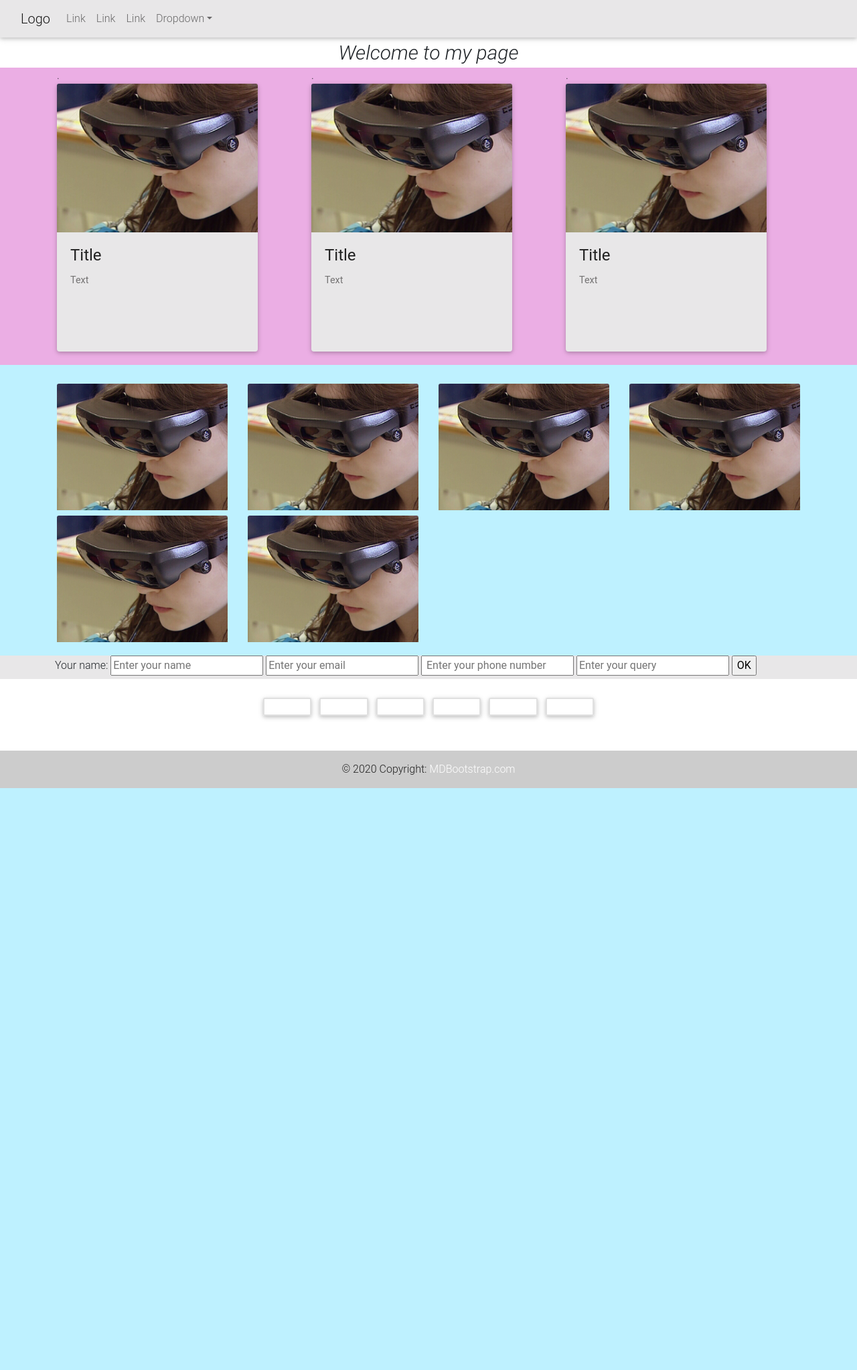
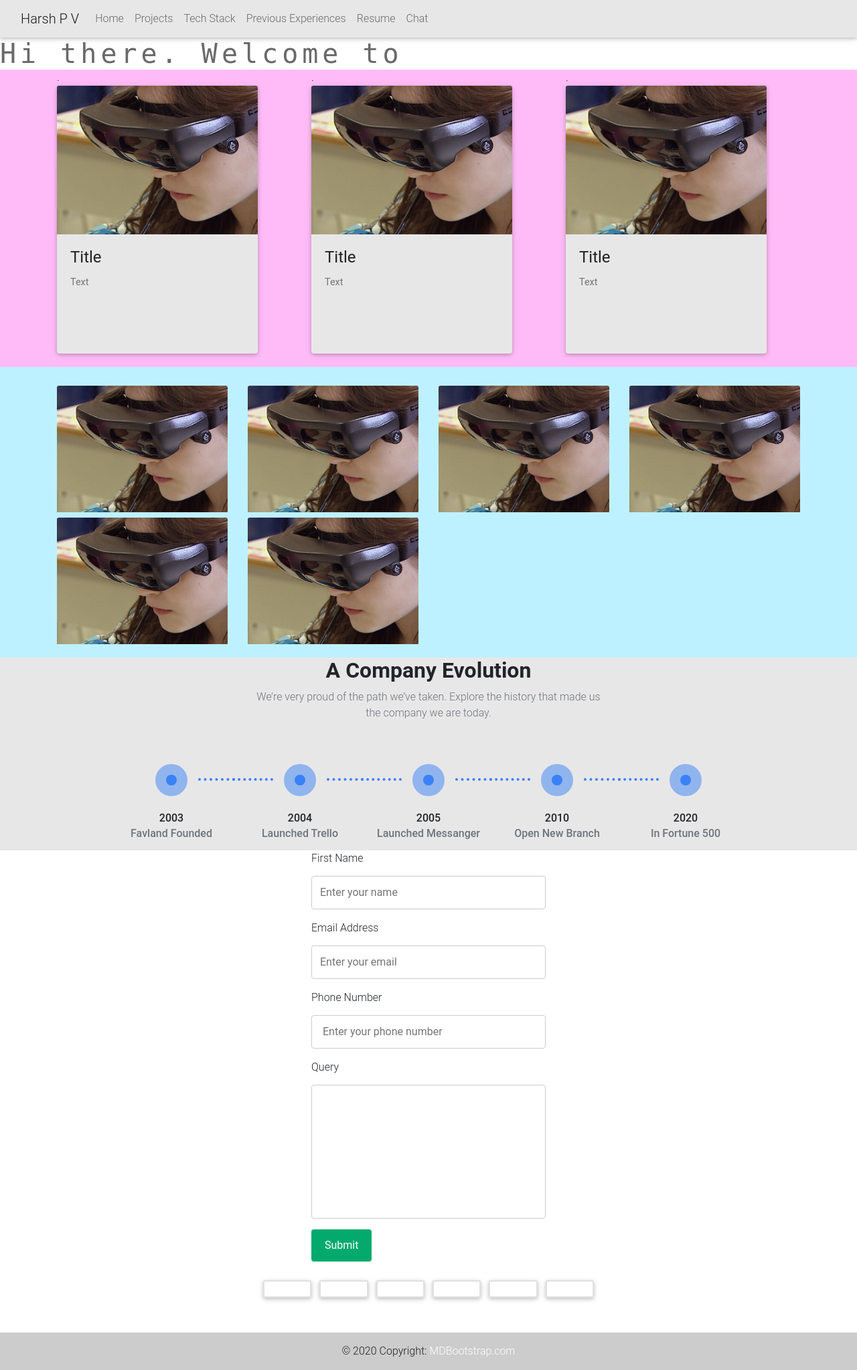
Before and after one commit to harshpv07/Portfolio, a Django app: page / in a window 1280 px wide. Shown: the whole page at 67% size. Before the commit the page ends 1177 px from the top, so only its background shows below. Run offline with Django 4.2, Linux system fonts and the light colour scheme; some libraries are stand-ins or nearby versions.

Commit message:
Done with basic components

```diff
--- a/mysite/core/admin.py
+++ b/mysite/core/admin.py
@@ -2,6 +2,9 @@
 
 # Register your models here.
 
-from .models import ContactModel
+from .models import ContactModel, ProjectModel, StackModel, WorkModel
 
 admin.site.register(ContactModel) #Register the model to appear in the admin page
+admin.site.register(ProjectModel)
+admin.site.register(StackModel)
+admin.site.register(WorkModel)
--- /dev/null
+++ b/mysite/core/static/css/contact_form.css
@@ -0,0 +1,31 @@
+input[type=text], select, textarea {
+    width: 100%; /* Full width */
+    padding: 12px; /* Some padding */
+    border: 1px solid #ccc; /* Gray border */
+    border-radius: 4px; /* Rounded borders */
+    box-sizing: border-box; /* Make sure that padding and width stays in place */
+    margin-top: 6px; /* Add a top margin */
+    margin-bottom: 16px; /* Bottom margin */
+    resize: vertical /* Allow the user to vertically resize the textarea (not horizontally) */
+  }
+
+  /* Style the submit button with a specific background color etc */
+  input[type=submit] {
+    background-color: #04AA6D;
+    color: white;
+    padding: 12px 20px;
+    border: none;
+    border-radius: 4px;
+    cursor: pointer;
+  }
+
+  /* When moving the mouse over the submit button, add a darker green color */
+  input[type=submit]:hover {
+    background-color: #45a049;
+  }
+
+  /* Add a background color and some padding around the form */
+  .container_contact {
+    border-radius: 5px;
+    background-color: #f2f2f2;
+  }
--- /dev/null
+++ b/mysite/core/static/css/timeline.css
@@ -0,0 +1,61 @@
+
+.timeline-steps {
+    display: flex;
+    justify-content: center;
+    flex-wrap: wrap
+}
+
+.timeline-steps .timeline-step {
+    align-items: center;
+    display: flex;
+    flex-direction: column;
+    position: relative;
+    margin: 1rem
+}
+
+@media (min-width:768px) {
+    .timeline-steps .timeline-step:not(:last-child):after {
+        content: "";
+        display: block;
+        border-top: .25rem dotted #3b82f6;
+        width: 3.46rem;
+        position: absolute;
+        left: 7.5rem;
+        top: .3125rem
+    }
+    .timeline-steps .timeline-step:not(:first-child):before {
+        content: "";
+        display: block;
+        border-top: .25rem dotted #3b82f6;
+        width: 3.8125rem;
+        position: absolute;
+        right: 7.5rem;
+        top: .3125rem
+    }
+}
+
+.timeline-steps .timeline-content {
+    width: 10rem;
+    text-align: center
+}
+
+.timeline-steps .timeline-content .inner-circle {
+    border-radius: 1.5rem;
+    height: 1rem;
+    width: 1rem;
+    display: inline-flex;
+    align-items: center;
+    justify-content: center;
+    background-color: #3b82f6
+}
+
+.timeline-steps .timeline-content .inner-circle:before {
+    content: "";
+    background-color: #3b82f6;
+    display: inline-block;
+    height: 3rem;
+    width: 3rem;
+    min-width: 3rem;
+    border-radius: 6.25rem;
+    opacity: .5
+}
--- /dev/null
+++ b/mysite/core/static/css/typewriting.css
@@ -0,0 +1,30 @@
+/* GLOBAL STYLES */
+body {
+    background: #ffffff;
+  }
+
+  /* DEMO-SPECIFIC STYLES */
+  .typewriter h1 {
+    color: #696969;
+    font-family: monospace;
+    overflow: hidden; /* Ensures the content is not revealed until the animation */
+    border-right: .15em solid rgb(0, 0, 0); /* The typwriter cursor */
+    white-space: nowrap; /* Keeps the content on a single line */
+    margin: 0 auto; /* Gives that scrolling effect as the typing happens */
+    letter-spacing: .15em; /* Adjust as needed */
+    animation:
+      typing 3.5s steps(30, end),
+      blink-caret .5s step-end infinite;
+  }
+
+  /* The typing effect */
+  @keyframes typing {
+    from { width: 0 }
+    to { width: 100% }
+  }
+
+  /* The typewriter cursor effect */
+  @keyframes blink-caret {
+    from, to { border-color: transparent }
+    50% { border-color: rgb(0, 0, 0) }
+  }
--- a/mysite/core/templates/core/base.html
+++ b/mysite/core/templates/core/base.html
@@ -3,10 +3,8 @@
     <head>
         <title> {%block title%} {%endblock%} | portfolio project</title>
         <meta charset="utf-8">
-        <meta name="viewport" content="width=device-width, initial-scale=1">
         <link href="https://cdn.jsdelivr.net/npm/bootstrap@5.2.3/dist/css/bootstrap.min.css" rel="stylesheet">
         <script src="https://cdn.jsdelivr.net/npm/bootstrap@5.2.3/dist/js/bootstrap.bundle.min.js"></script>
-        <meta name="viewport" content="width=device-width, initial-scale=1.0">
         <link rel="stylesheet" href="https://stackpath.bootstrapcdn.com/bootstrap/4.5.0/css/bootstrap.min.css">
         <link rel="stylesheet" href="https://cdnjs.cloudflare.com/ajax/libs/mdbootstrap/4.19.1/css/mdb.min.css" integrity="sha512-MDBkWg2Ck6Zgt2B8WvMzvlvNTY2WbunYbAvaOdM5+29fougl26YBhlmNJqX89unlnhqJIKhST1jbtSjUvGjn6Q==" crossorigin="anonymous" referrerpolicy="no-referrer" />
 
@@ -15,29 +13,31 @@
         {% block navbar %}
             <nav class="navbar navbar-expand-sm" style = "background-color: #E8E7E8;">
             <div class="container-fluid">
-                <a class="navbar-brand" href="#" >Logo</a>
+                <a class="navbar-brand" href="#" >Harsh P V</a>
                 <button class="navbar-toggler" type="button" data-bs-toggle="collapse" data-bs-target="#collapsibleNavbar">
                 <span class="navbar-toggler-icon"></span>
                 </button>
                 <div class="collapse navbar-collapse" id="collapsibleNavbar">
                 <ul class="navbar-nav">
                     <li class="nav-item">
-                    <a class="nav-link" href="#">Link</a>
+                    <a class="nav-link" href="#">Home</a>
                     </li>
                     <li class="nav-item">
-                    <a class="nav-link" href="#">Link</a>
+                    <a class="nav-link" href="#">Projects</a>
                     </li>
                     <li class="nav-item">
-                    <a class="nav-link" href="#">Link</a>
+                    <a class="nav-link" href="#">Tech Stack</a>
                     </li>
-                    <li class="nav-item dropdown">
-                    <a class="nav-link dropdown-toggle" href="#" role="button" data-bs-toggle="dropdown">Dropdown</a>
-                    <ul class="dropdown-menu">
-                        <li><a class="dropdown-item" href="#">Link</a></li>
-                        <li><a class="dropdown-item" href="#">Another link</a></li>
-                        <li><a class="dropdown-item" href="#">A third link</a></li>
-                    </ul>
+                    <li class="nav-item">
+                      <a class="nav-link" href="#">Previous Experiences</a>
                     </li>
+                    <li class="nav-item">
+                      <a class="nav-link" href="#">Resume</a>
+                    </li>
+                    <li class="nav-item">
+                      <a class="nav-link" href="#">Chat</a>
+                    </li>
+
                 </ul>
                 </div>
             </div>
--- a/mysite/core/templates/core/index.html
+++ b/mysite/core/templates/core/index.html
@@ -6,18 +6,44 @@
 
 {% block content %}
 
-<div class="section" id = "intro">
+<link rel="stylesheet" href="{% static '/css/typewriting.css' %}">
+<link rel="stylesheet" href="{% static '/css/timeline.css' %}">
+<link rel="stylesheet" href="{% static '/css/contact_form.css' %}">
+
+<script>
+  // Get the video
+  var video = document.getElementById("myVideo");
+
+  // Get the button
+  var btn = document.getElementById("myBtn");
+
+  // Pause and play the video, and change the button text
+  function myFunction() {
+    if (video.paused) {
+      video.play();
+      btn.innerHTML = "Pause";
+    } else {
+      video.pause();
+      btn.innerHTML = "Play";
+    }
+  }
+</script>
+
+
+<div class="section" id = "intro" style = "width : 100%">
   <div class="row">
-    <div class="text-center">
-      <i class="fa fa-align-center" aria-hidden="true" style = "font-size: 30px">Welcome to my page </i>
+    <div class="col-lg-6">
+      <div class="typewriter">
+        <h1>Hi there. Welcome to my webpage !! </h1>
+      </div>
     </div>
   </div>
 </div>
 
 
-<div class = "section" style = "background-color:#EBAEE4; padding-bottom : 20px;" id = "projects">
+<div class = "section" style = "background-color:#ffbbf7; padding-bottom : 20px;" id = "projects">
   <div class = "container" >
-    <div class="row justify-content-center">
+    <div class="row">
       <div class="col-lg-4 ">
         .<div class="card text-dark"  style = "background-color : #E8E7E8;width : 300px ; height : 400px;">
           <img class="card-img-top" src = "{% static './images/Blind.jpg' %}" alt="Card image" style="width:100%">
@@ -48,7 +74,6 @@
 
 
     </div>
-
   </div>
 </div>
 
@@ -78,21 +103,91 @@
   </div>
 </div>
 
+
+
+
 <div class="section" style = "background-color: #E8E7E8;">
   <div class="container">
     <div class="row">
       <div class="col-12-lg">
-        <form action="/" method="POST">
-          {% csrf_token %}
-          <label for="nn">Your name: </label>
-          <input id="your_name" type="text" name="your_name" value="" placeholder="Enter your name">
-          <input id="your_email" type="text" name="your_email" value="" placeholder = "Enter your email">
-          <input id="your_phone" type="text" name="your_phone" value="" placeholder=" Enter your phone number">
-          <input id="your_query" type="text" name="your_query" value="" placeholder="Enter your query">
-          <input type="submit" value="OK">
-      </form>
+          <div class="container">
+            <div class="row text-center justify-content-center mb-5">
+                <div class="col-xl-6 col-lg-8">
+                    <h2 class="font-weight-bold">A Company Evolution</h2>
+                    <p class="text-muted">We’re very proud of the path we’ve taken. Explore the history that made us the company we are today.</p>
+                </div>
+            </div>
+
+            <div class="row">
+                <div class="col">
+                    <div class="timeline-steps aos-init aos-animate" data-aos="fade-up">
+                        <div class="timeline-step">
+                            <div class="timeline-content" data-toggle="popover" data-trigger="hover" data-placement="top" title="" data-content="And here's some amazing content. It's very engaging. Right?" data-original-title="2003">
+                                <div class="inner-circle"></div>
+                                <p class="h6 mt-3 mb-1">2003</p>
+                                <p class="h6 text-muted mb-0 mb-lg-0">Favland Founded</p>
+                            </div>
+                        </div>
+                        <div class="timeline-step">
+                            <div class="timeline-content" data-toggle="popover" data-trigger="hover" data-placement="top" title="" data-content="And here's some amazing content. It's very engaging. Right?" data-original-title="2004">
+                                <div class="inner-circle"></div>
+                                <p class="h6 mt-3 mb-1">2004</p>
+                                <p class="h6 text-muted mb-0 mb-lg-0">Launched Trello</p>
+                            </div>
+                        </div>
+                        <div class="timeline-step">
+                            <div class="timeline-content" data-toggle="popover" data-trigger="hover" data-placement="top" title="" data-content="And here's some amazing content. It's very engaging. Right?" data-original-title="2005">
+                                <div class="inner-circle"></div>
+                                <p class="h6 mt-3 mb-1">2005</p>
+                                <p class="h6 text-muted mb-0 mb-lg-0">Launched Messanger</p>
+                            </div>
+                        </div>
+                        <div class="timeline-step">
+                            <div class="timeline-content" data-toggle="popover" data-trigger="hover" data-placement="top" title="" data-content="And here's some amazing content. It's very engaging. Right?" data-original-title="2010">
+                                <div class="inner-circle"></div>
+                                <p class="h6 mt-3 mb-1">2010</p>
+                                <p class="h6 text-muted mb-0 mb-lg-0">Open New Branch</p>
+                            </div>
+                        </div>
+                        <div class="timeline-step mb-0">
+                            <div class="timeline-content" data-toggle="popover" data-trigger="hover" data-placement="top" title="" data-content="And here's some amazing content. It's very engaging. Right?" data-original-title="2020">
+                                <div class="inner-circle"></div>
+                                <p class="h6 mt-3 mb-1">2020</p>
+                                <p class="h6 text-muted mb-0 mb-lg-0">In Fortune 500</p>
+                            </div>
+                        </div>
+                    </div>
+                </div>
+            </div>
+        </div>
       </div>
     </div>
   </div>
 </div>
+
+
+
+<div class="section">
+  <div class="container">
+    <div class="row">
+      <div class="col-4"></div>
+      <div class="col-lg-4">
+        <form action = "/" method = "POST">
+          {% csrf_token %}
+          <label for="fname">First Name</label>
+          <input id="your_name" type="text" name="your_name" value="" placeholder="Enter your name">
+          <label for="country">Email Address</label>
+          <input id="your_email" type="text" name="your_email" value="" placeholder = "Enter your email">
+          <label for="country">Phone Number</label>
+          <input id="your_phone" type="text" name="your_phone" value="" placeholder=" Enter your phone number">
+          <label for="country">Query</label>
+          <input id="your_query" type="text" name="your_query" value="" style="height:200px">
+          <input type="submit" value="Submit">
+
+        </form>
+      </div>
+      <div class="col-4"></div>
+    </div>
+  </div>
+</div>
 {% endblock %}
--- a/mysite/mysite/settings.py
+++ b/mysite/mysite/settings.py
@@ -109,7 +109,7 @@
 
 LANGUAGE_CODE = 'en-us'
 
-TIME_ZONE = 'UTC'
+TIME_ZONE = 'IN'
 
 USE_I18N = True
 
```
Also changed, not shown: mysite/core/models.py (+36 -1 lines), mysite/core/static/css/video.css (added, +34 -0 lines), mysite/core/views.py (+0 -12 lines), mysite/core/migrations/0002_projectmodel_stackmodel_workmodel_and_more.py (added), mysite/core/migrations/0003_alter_projectmodel_options_alter_stackmodel_options_and_more.py (added), mysite/core/static/js/video.js (added), mysite/db.sqlite3, 1 other file.
